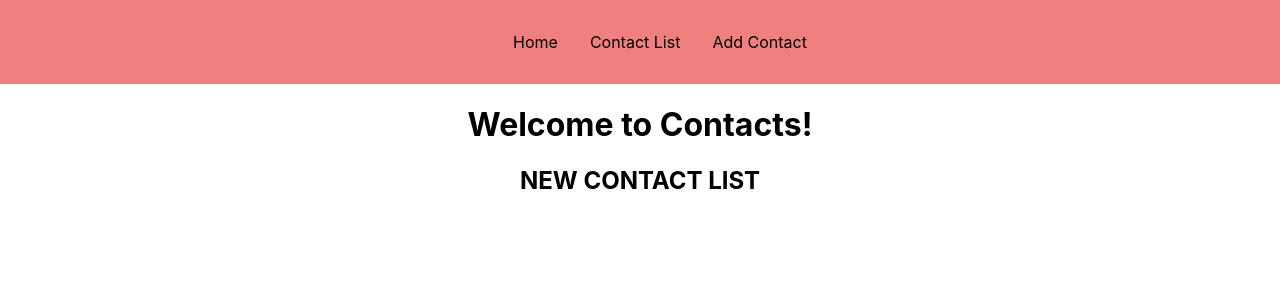
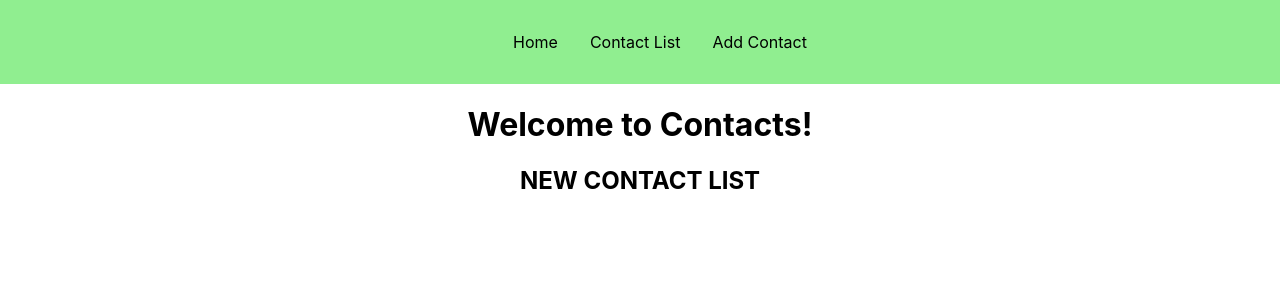
Before and after one commit to vineeth2/contact-list-app, a Next.js app: page / in a window 1280 px wide. Shown: the top 300 px of the page. Built offline with nearby package versions, Linux system fonts and the light colour scheme.

Commit message:
color change

```diff
--- a/components/layout/NavigationBar.module.css
+++ b/components/layout/NavigationBar.module.css
@@ -1,7 +1,7 @@
 .header {
     width: 100%;
     height: 0%;
-    background-color: lightcoral;
+    background-color: lightgreen;
     display: flex;
     justify-content: center;
     margin-bottom: 1rem;
```
